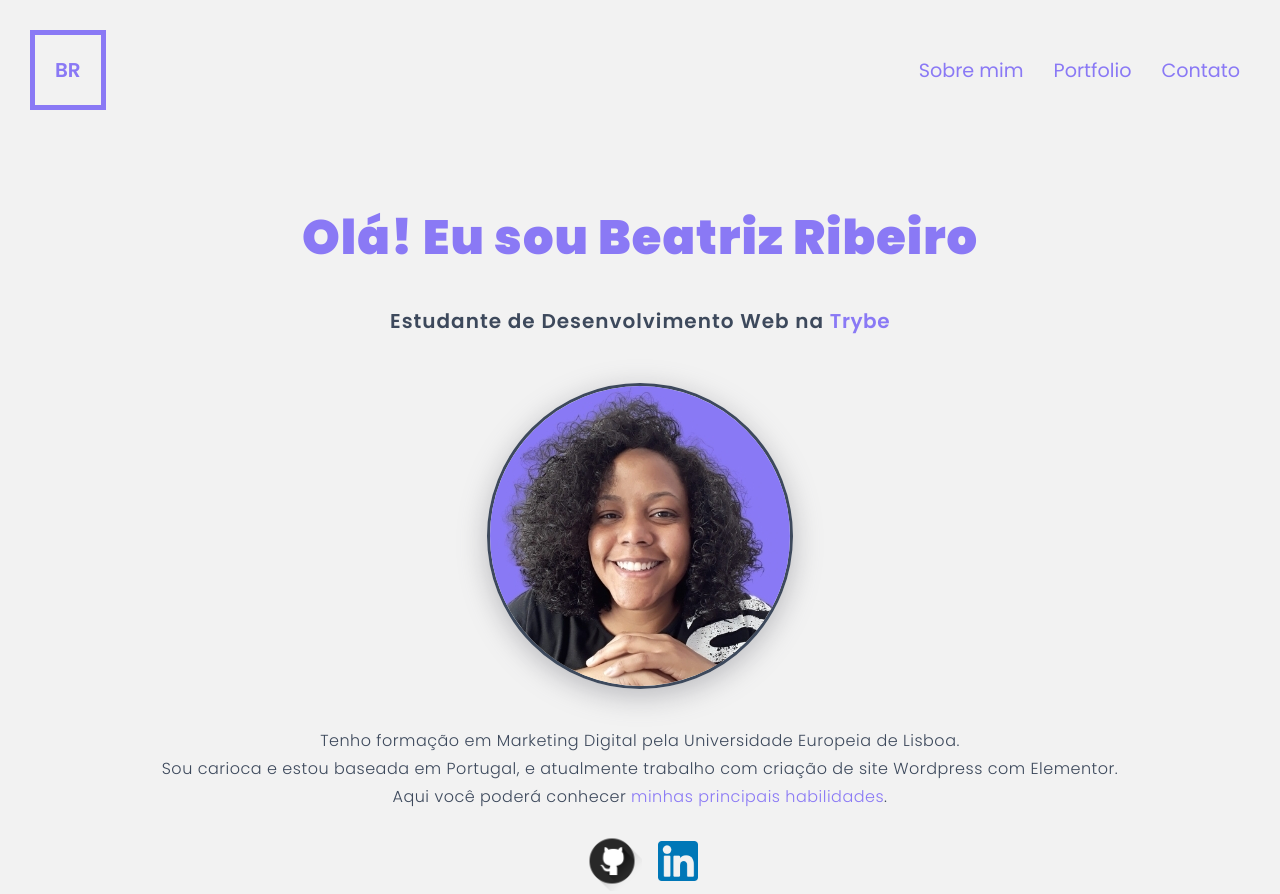
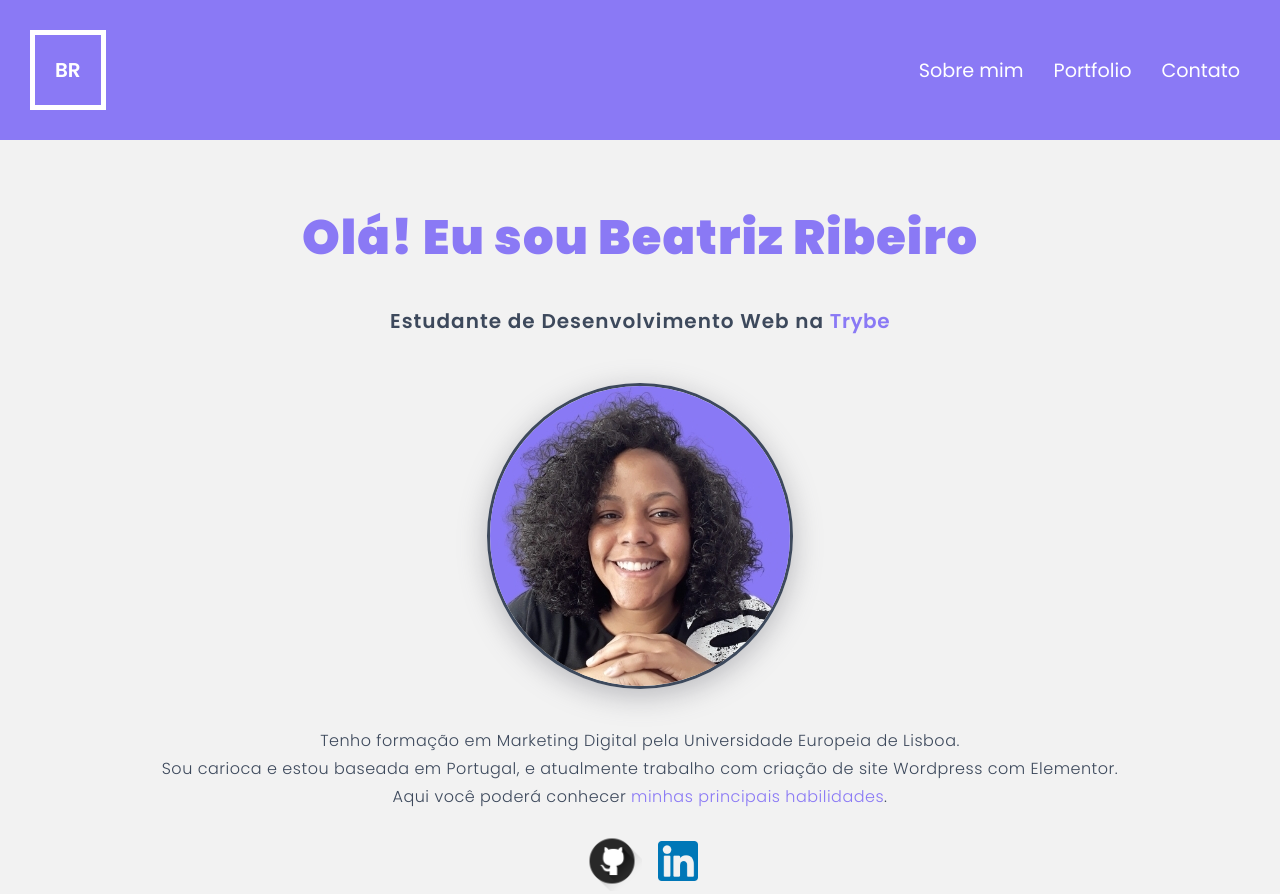
Before and after one commit to bearibeiroa/portfolio, a plain HTML site: page index.html in a window 1280 px wide. Shown: the top 894 px of the page. Drawn offline with nearby package versions, Linux system fonts and the light colour scheme; a small style sheet from the web is missing.

Commit message:
Mudanca de estilo

```diff
--- a/style.css
+++ b/style.css
@@ -15,11 +15,11 @@ p {
 
 a {
     text-decoration: none;
-    color: #8a79f5;
+    color: white;
 }
 
 .header {
-    background-color: #f2f2f2;
+    background-color: #8a79f5;
     display: flex;
     flex-wrap: wrap;
     justify-content: space-between;
@@ -196,7 +196,7 @@ p {
 
 .logo-text {
     padding: 20px;
-    border: 5px solid  #8a79f5;
+    border: 5px solid white;
     font-size: 20px;
     font-weight: 600;
 }
```
